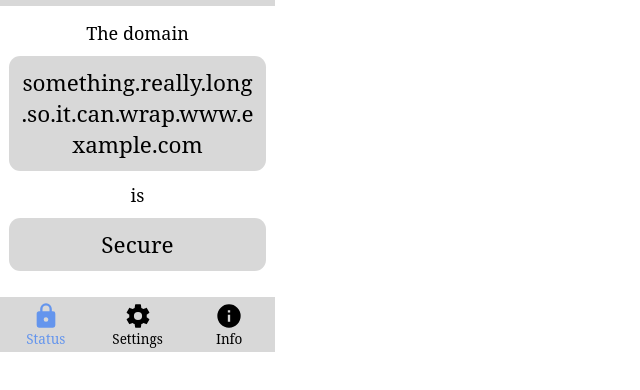
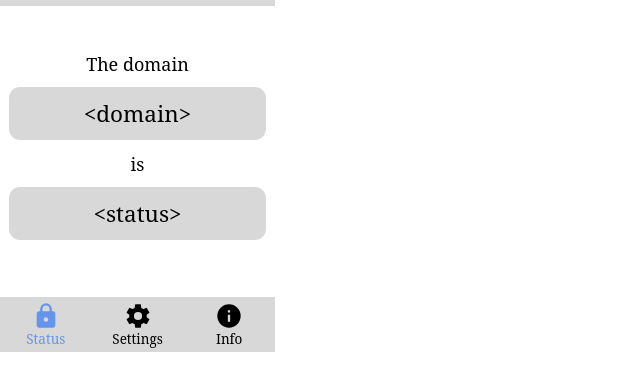
Before and after one commit to byu-imaal/DNSSEC-Indicator, a website built with webpack: page static/popup.html in a window 1280 px wide. Shown: the part 48-438 px from the top of the page, without its empty margins (0-640 px from the left). Built offline with nearby package versions, Linux system fonts and the light colour scheme; some packages are replaced by stand-ins of ours; no server answers.

Commit message:
removed test values

```diff
--- a/static/popup.html
+++ b/static/popup.html
@@ -18,9 +18,9 @@
 		<div id="status-pane" class="content-pane active">
 			<div>
 				<div>The domain</div>
-				<div id="domain">something.really.long.so.it.can.wrap.www.example.com</div>
+				<div id="domain">&lt;domain&gt;</div>
 				<div>is</div>
-				<div id="status">Secure</div>
+				<div id="status">&lt;status&gt;</div>
 			</div>
 		</div>
 
```
